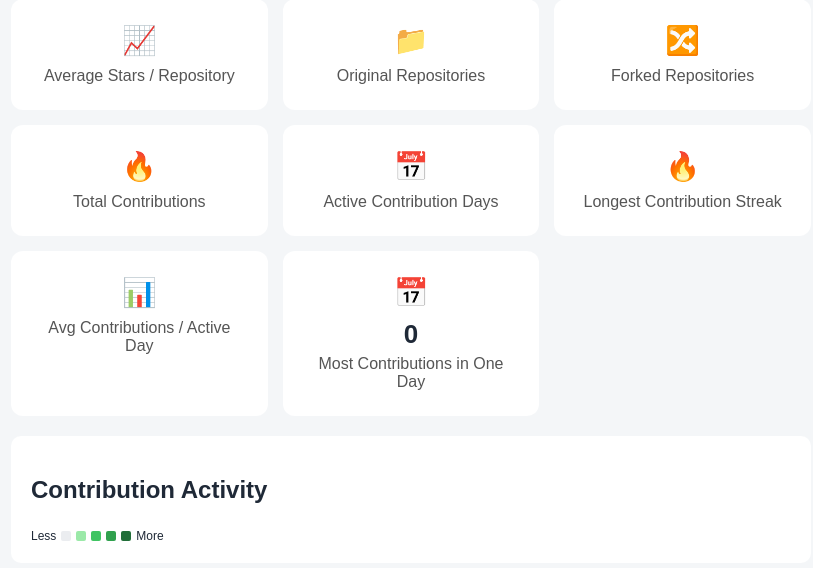
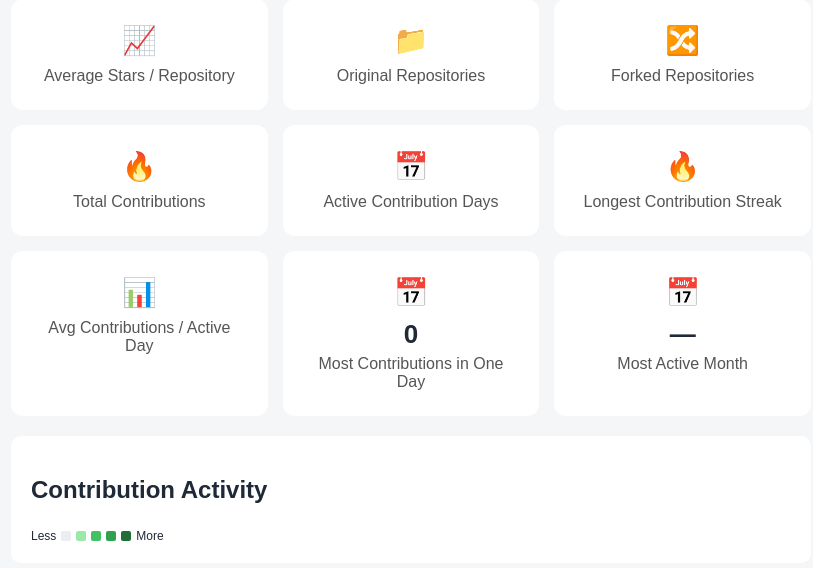
Before and after one commit to yogesharumugam2103/github-profile-analyzer, a Flask app: template templates/profile.html in a window 1280 px wide. Shown: the part 618-1186 px from the top of the page, without its empty margins (229-1042 px from the left). Run offline with Flask 3, Linux system fonts and the light colour scheme; the template is opened without the code that fills it, so the values that code supplies are empty.

Commit message:
Improve contribution month display

```diff
--- a/app.py
+++ b/app.py
@@ -1,7 +1,9 @@
 from flask import Flask, render_template, request
 import requests
 from dotenv import load_dotenv
+from datetime import datetime
 import os
+from collections import defaultdict
 
 load_dotenv()
 
@@ -122,6 +124,35 @@ def analyze():
             key=lambda day: day["contributionCount"]
         )
 
+    monthly_contributions = defaultdict(int)
+
+    for day in contribution_days:
+        month = day["date"][:7]
+        monthly_contributions[month] += day["contributionCount"]
+
+    most_active_month = None
+
+    if monthly_contributions:
+        most_active_month = max(
+            monthly_contributions,
+            key=monthly_contributions.get
+        )
+
+    most_active_month_count = (
+        monthly_contributions[most_active_month]
+        if most_active_month
+        else 0
+    )
+
+    if most_active_month:
+        most_active_month_display = datetime.strptime(
+            most_active_month,
+            "%Y-%m"
+        ).strftime("%B %Y")
+    else:
+        most_active_month_display = "—"
+
+
     contribution_heatmap = []
 
     if "data" in graphql_data and graphql_data["data"].get("user"):
@@ -226,7 +257,10 @@ def analyze():
         longest_streak=longest_streak,
         contribution_heatmap=contribution_heatmap,
         average_contributions=average_contributions,
-        most_active_day=most_active_day
+        most_active_day=most_active_day,
+        most_active_month=most_active_month,
+        most_active_month_count=most_active_month_count,
+        most_active_month_display=most_active_month_display
     )
 
 if __name__ == "__main__":
--- a/templates/profile.html
+++ b/templates/profile.html
@@ -113,6 +113,19 @@
                     {% else %}
                         <h3>0</h3>
                         <p>Most Contributions in One Day</p>
+                    {% endif %}
+                </div>
+
+                <div class="analysis-card">
+                    <span>📅</span>
+
+                    {% if most_active_month %}
+                        <h3>{{ most_active_month_display }}</h3>
+                        <p>Most Active Month</p>
+                        <small>{{ most_active_month_count }} contributions</small>
+                    {% else %}
+                        <h3>—</h3>
+                        <p>Most Active Month</p>
                     {% endif %}
                 </div>
             </div>
```
